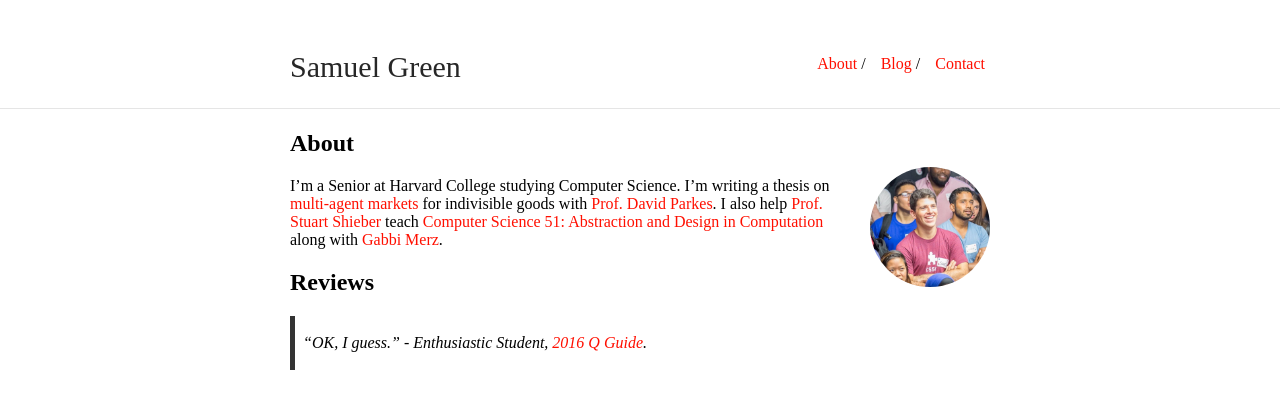
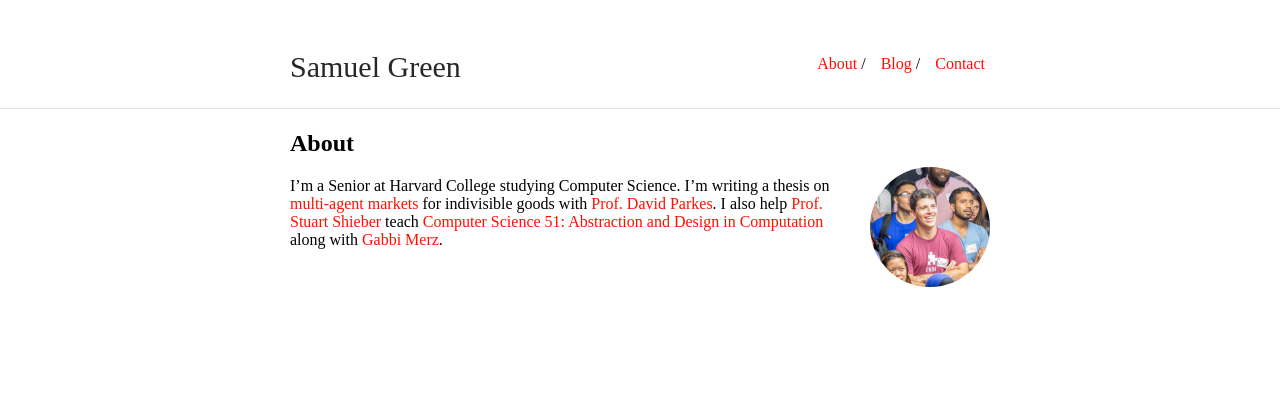
Before and after one commit to greensam/greensam.github.io, a Jekyll site: the page built from index.md, in a window 1280 px wide. Shown: the top 409 px of the page. Built offline with Jekyll 4.4.1, drawn with Linux system fonts in a browser that asks for light colours; some web fonts are replaced; our own code applies the rules of GitHub Pages for plain Markdown files.

Commit message:
remove quote

```diff
--- a/index.md
+++ b/index.md
@@ -11,7 +11,3 @@ on [multi-agent markets](https://en.wikipedia.org/wiki/Two-sided_market) for ind
 [Prof. David Parkes](http://www.eecs.harvard.edu/~parkes/). I also help
 [Prof. Stuart Shieber](http://eecs.harvard.edu/shieber/) teach [Computer Science 51: Abstraction and
 Design in Computation](http://cs51.io) along with [Gabbi Merz](http://gcmerz.github.io).
-
-## Reviews
-
-> “OK, I guess.” - Enthusiastic Student, [2016 Q Guide](http://www.fas.harvard.edu/~evals/).
```
